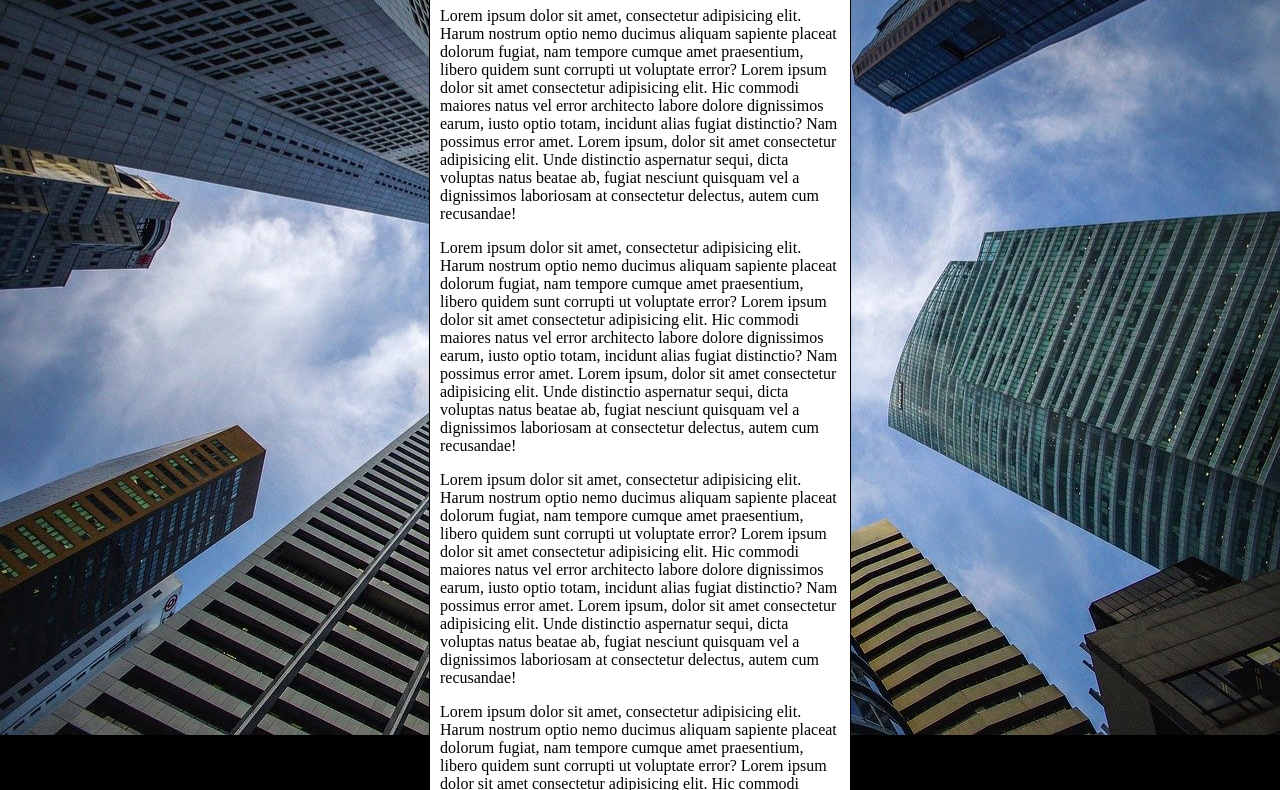
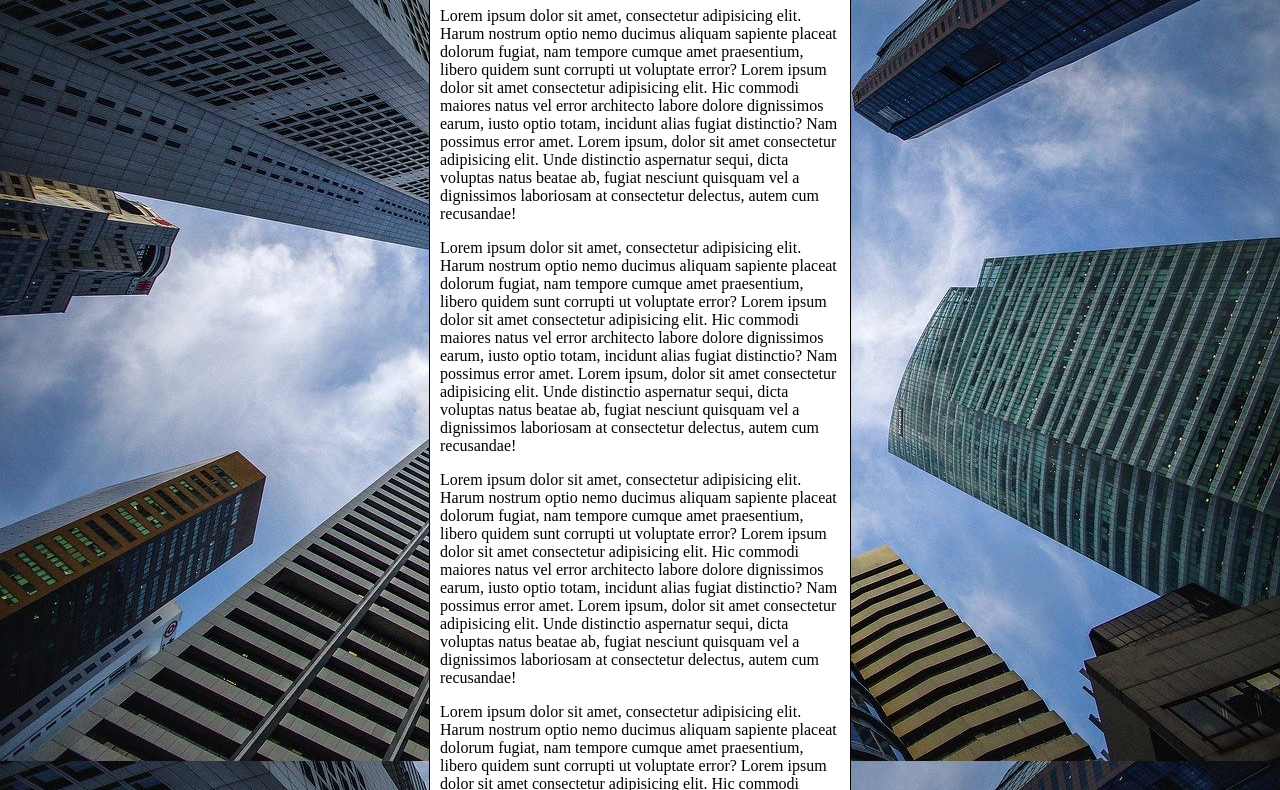
Before and after one commit to jonathanmoraissantos/html-css, a plain HTML site: page exercicios/ex022/fundo006.html in a window 1280 px wide. Shown: the part 92-882 px from the top of the page. Drawn offline with Linux system fonts and the light colour scheme.

Commit message:
atualizei body background com shorthand

```diff
--- a/exercicios/ex022/fundo006.html
+++ b/exercicios/ex022/fundo006.html
@@ -3,19 +3,17 @@
 <head>
     <meta charset="UTF-8">
     <meta name="viewport" content="width=device-width, initial-scale=1.0">
-    <title>Documento</title>
+    <title>Fundo fixo de tela</title>
     <style>
         body{
-            height: 98vh;
-            background-color: black;
-            background-image: url(imagens/wallpaper002.jpg);
-            background-position: center center;
-            background-repeat: no-repeat;
+            height: 100vh;
+            background: black url(imagens/wallpaper002.jpg) center center no-repeat fixed;
             background-size: cover;
         }
+
         main{
             background-color: white;
-            width: 400px;
+            max-width: 400px;
             padding: 10px;
             margin: auto;
             border: 1px solid black;
```
